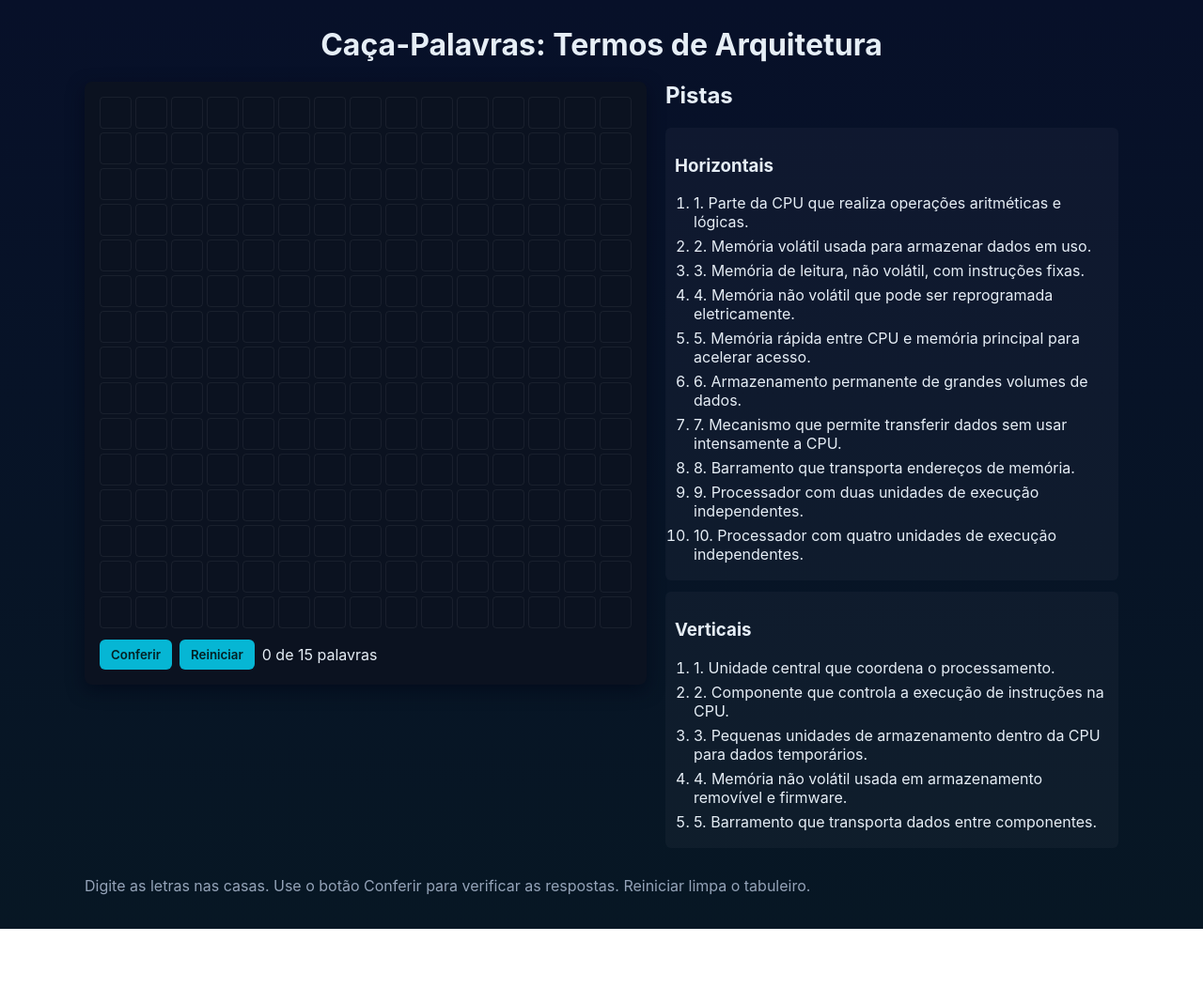
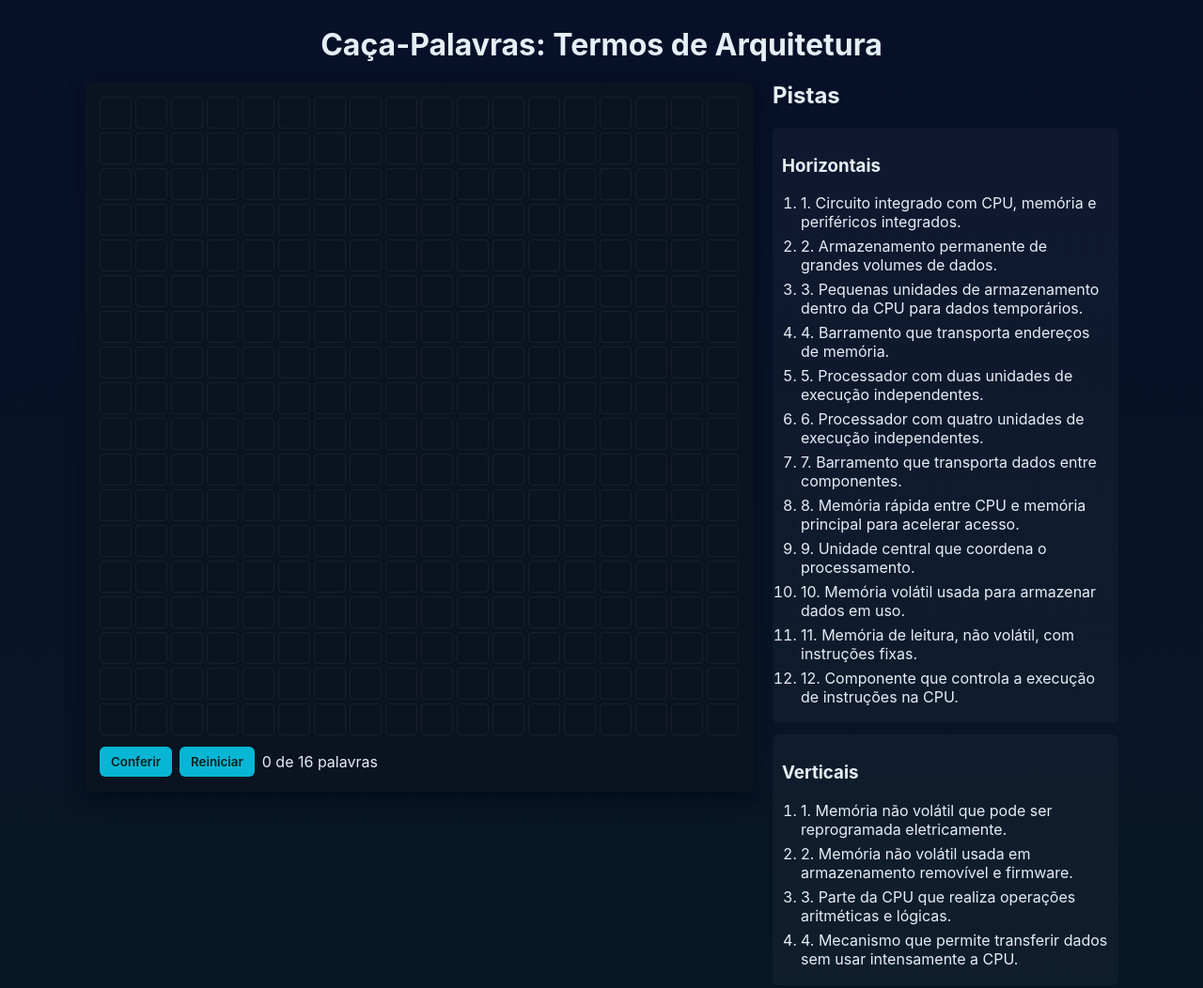
Before and after one commit to Felipe-Genaro/Atividade-CacaPalavras, a plain HTML site: page index.html in a window 1280 px wide. Shown: the top 1052 px of the page at 94% size. Before the commit the page ends 989 px from the top, so only its background shows below. Drawn offline with Linux system fonts and the light colour scheme.

Commit message:
Validdação que todas as palavras sejam cruzadas

```diff
--- a/public/css/style.css
+++ b/public/css/style.css
@@ -12,7 +12,7 @@ body{margin:0;background:linear-gradient(180deg,#071029 0%, #071724 100%);color:
 h1{text-align:center;margin:8px 0 20px}
 .game{display:flex;gap:20px;align-items:flex-start}
 .board-wrapper{background:var(--panel);padding:16px;border-radius:8px;box-shadow:0 6px 18px rgba(2,6,23,0.6)}
-.board{display:grid;grid-template-columns:repeat(15,34px);grid-auto-rows:34px;gap:4px}
+.board{display:grid;grid-template-columns:repeat(18,34px);grid-auto-rows:34px;gap:4px}
 .board input{width:34px;height:34px;text-align:center;font-weight:700;font-size:16px;border-radius:4px;border:1px solid rgba(255,255,255,0.06);background:transparent;color:#e6eef6}
 .board input:focus{outline:2px solid var(--accent);box-shadow:0 0 0 3px rgba(6,182,212,0.08)}
 .controls{margin-top:12px;display:flex;gap:8px;align-items:center}
--- a/public/js/main.js
+++ b/public/js/main.js
@@ -1,5 +1,6 @@
-// Caça-palavras simples: palavras são posicionadas em grade 15x15
-const GRID_SIZE = 15;
+// Caça-palavras simples: palavras são posicionadas em grade 18x18
+// (MICROCONTROLADOR tem 16 letras e não cabia na grade 15x15 original)
+const GRID_SIZE = 18;
 
 // Lista de palavras (sem espaços) e suas pistas em português
 const WORDS = [
@@ -36,51 +37,78 @@ function emptyGrid(){
   return g;
 }
 
-// Try to place each word randomly; allow overlaps only when letters match
-function placeWords(words){
+const DIRECTIONS = [
+  {dr:0, dc:1, name:'H'}, // horizontal L->R
+  {dr:1, dc:0, name:'V'}, // vertical T->B
+  {dr:1, dc:1, name:'D'}  // diagonal down-right (optional)
+];
+
+// CORREÇÃO 1: uma tentativa completa de montar o tabuleiro.
+// - palavras maiores entram primeiro (sobra espaço livre para elas);
+// - a primeira palavra é livre; cada uma das seguintes PRECISA cruzar com
+//   pelo menos uma já colocada, numa direção diferente (cruzamento real);
+// - se alguma palavra não couber, devolve null e o tabuleiro é refeito.
+function tryBuild(words){
   const grid = emptyGrid();
+  const owners = emptyGrid().map(row => row.map(() => [])); // direções que passam por cada casa
   const placed = [];
-  const directions = [
-    {dr:0, dc:1, name:'H'}, // horizontal L->R
-    {dr:1, dc:0, name:'V'}, // vertical T->B
-    {dr:1, dc:1, name:'D'}  // diagonal down-right (optional)
-  ];
 
-  for(const wobj of words){
-    const word = wobj.word.toUpperCase();
+  const ordered = words.slice().sort((a, b) => b.word.length - a.word.length);
+
+  for(let w = 0; w < ordered.length; w++){
+    const word = ordered[w].word.toUpperCase();
     let ok = false;
-    for(let attempt=0; attempt<400 && !ok; attempt++){
-      const dir = directions[Math.floor(Math.random()*directions.length)];
-      const maxR = GRID_SIZE - (dir.dr * (word.length-1)) - 1;
-      const maxC = GRID_SIZE - (dir.dc * (word.length-1)) - 1;
-      const r0 = Math.floor(Math.random()*(maxR+1));
-      const c0 = Math.floor(Math.random()*(maxC+1));
+
+    for(let attempt = 0; attempt < 600 && !ok; attempt++){
+      const dir = DIRECTIONS[Math.floor(Math.random() * DIRECTIONS.length)];
+      const maxR = GRID_SIZE - (dir.dr * (word.length - 1)) - 1;
+      const maxC = GRID_SIZE - (dir.dc * (word.length - 1)) - 1;
+      if(maxR < 0 || maxC < 0) continue;
+      const r0 = Math.floor(Math.random() * (maxR + 1));
+      const c0 = Math.floor(Math.random() * (maxC + 1));
 
       let fits = true;
+      let crossings = 0;
       const coords = [];
-      for(let i=0;i<word.length;i++){
+      for(let i = 0; i < word.length; i++){
         const r = r0 + dir.dr * i;
         const c = c0 + dir.dc * i;
         const cur = grid[r][c];
-        if(cur === '' || cur === word[i]){
-          coords.push({r,c});
+        if(cur === ''){
+          coords.push({r, c});
+        } else if(cur === word[i] && !owners[r][c].includes(dir.name)){
+          crossings++;            // cruza uma palavra de direção diferente
+          coords.push({r, c});
         } else { fits = false; break; }
       }
       if(!fits) continue;
+      if(w > 0 && crossings === 0) continue; // exige cruzamento (exceto a 1ª palavra)
 
-      // commit
-      for(let i=0;i<word.length;i++){
-        const r = coords[i].r; const c = coords[i].c;
+      for(let i = 0; i < word.length; i++){
+        const {r, c} = coords[i];
         grid[r][c] = word[i];
+        owners[r][c].push(dir.name);
       }
-      placed.push({word, coords, dir:dir.name});
+      placed.push({word, coords, dir: dir.name});
       ok = true;
     }
-    if(!ok){
-      console.warn('Não foi possível posicionar:', wobj.word);
-    }
+    if(!ok) return null;
+  }
+  return {grid, placed};
+}
+
+// Tenta montar o tabuleiro até conseguir colocar TODAS as palavras cruzadas.
+function placeWords(words){
+  let result = null;
+  for(let t = 0; t < 500 && !result; t++){
+    result = tryBuild(words);
+  }
+  if(!result){
+    console.warn('Não foi possível montar o tabuleiro completo.');
+    return {grid: emptyGrid(), placed: []};
   }
 
+  const {grid, placed} = result;
   // fill rest with random letters
   const letters = 'ABCDEFGHIJKLMNOPQRSTUVWXYZ';
   for(let r=0;r<GRID_SIZE;r++){
```
